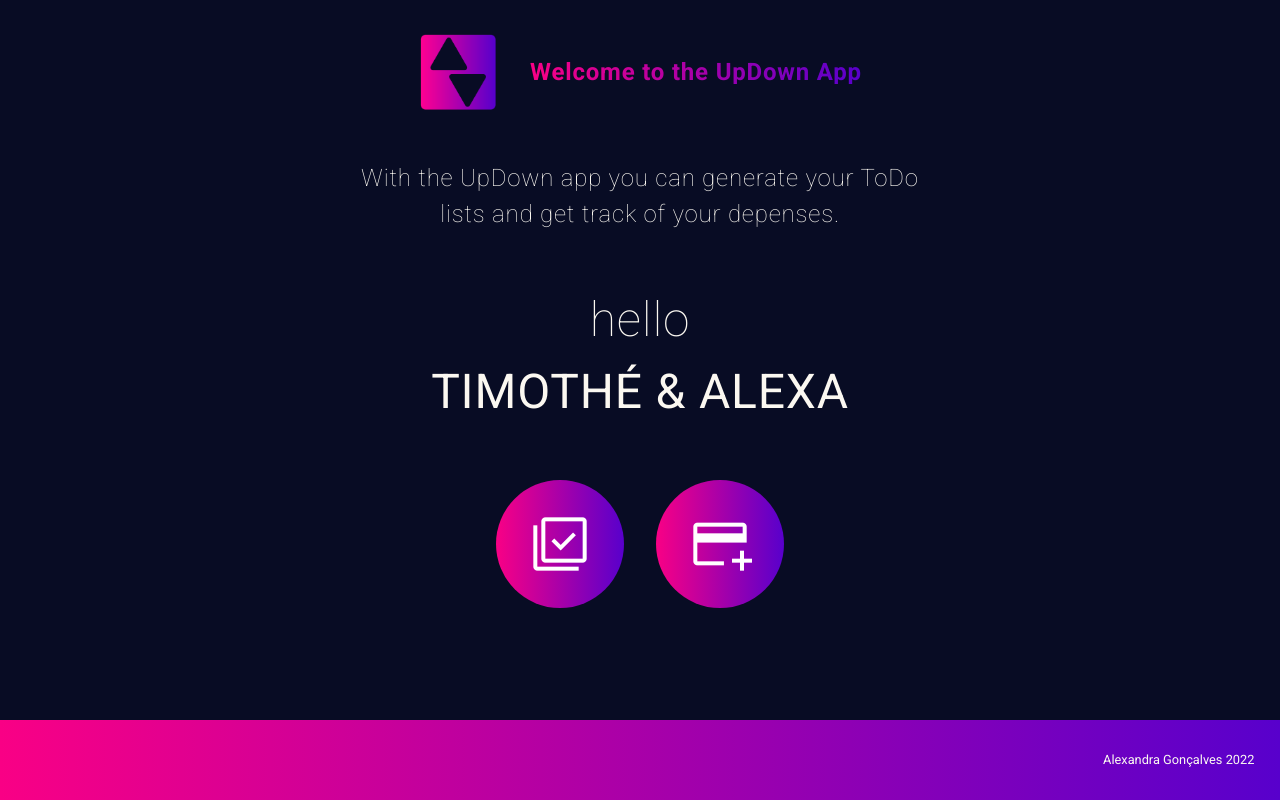
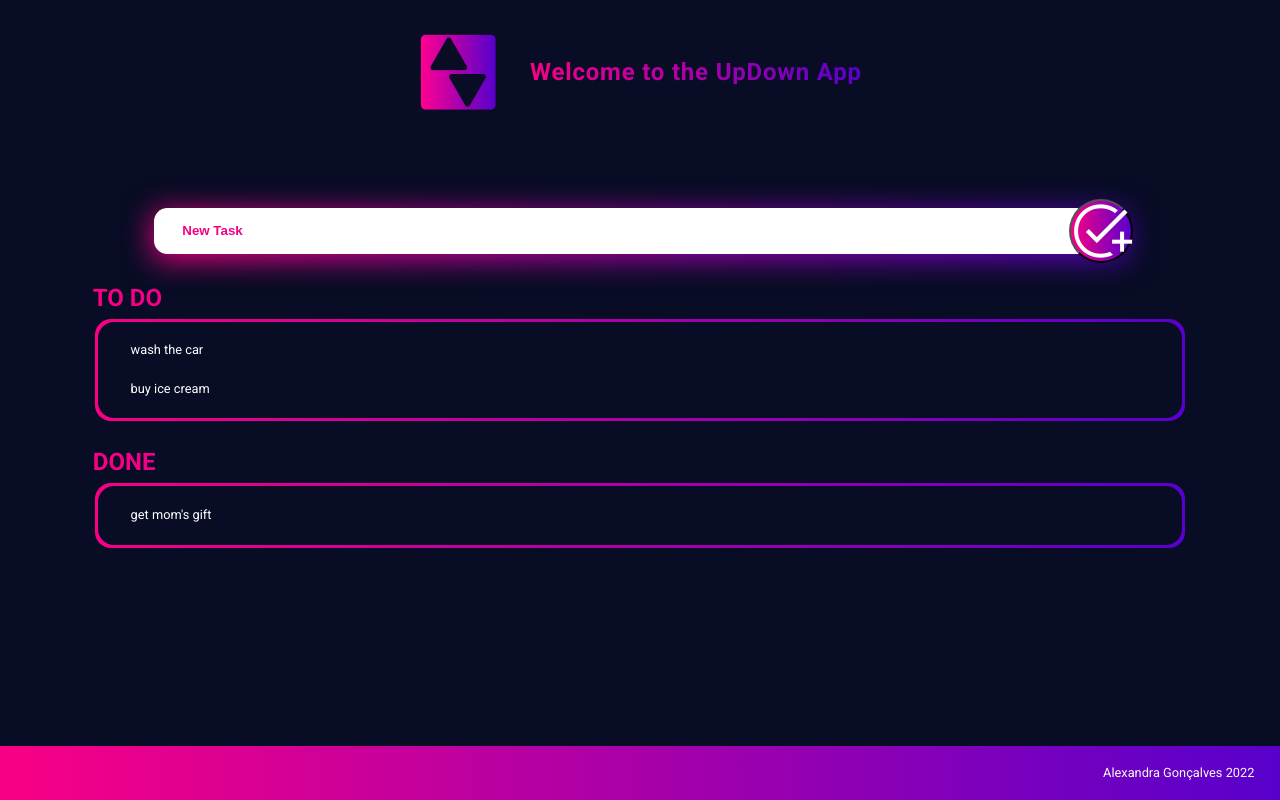
Before and after one commit to alexagoncalves/updown, a React app: page / in a window 1280 px wide. Built offline with nearby package versions, Linux system fonts and the light colour scheme.

Commit message:
todo page with input design

```diff
--- /dev/null
+++ b/src/components/AddTaskForm/addtaskform.scss
@@ -0,0 +1,87 @@
+@use 'src/styles/vars';
+@use 'src/styles/mixins';
+
+.form {
+    display: flex;
+    width: 80%;
+    align-items: center;
+    margin: 2em auto;
+    position: relative;
+
+    &-new {
+        position: relative;
+        width: 100%;
+
+        &::before {
+            content: "";
+            z-index: -1;
+            position: absolute;
+            top: 0;
+            right: 0;
+            bottom: 0;
+            left: 0;
+            background: vars.$gradient;
+            transform: translate3d(0px, 5px, 0) scale(1);
+            filter: blur(15px);
+            opacity: var(0.7);
+            transition: opacity 0.3s;
+            border-radius: inherit;
+        }
+
+        &::after {
+            content: "";
+            z-index: -1;
+            position: absolute;
+            top: 0;
+            right: 0;
+            bottom: 0;
+            left: 0;
+            background: inherit;
+            border-radius: inherit;
+        }
+
+        &__task {
+
+            padding: 1em;
+            padding-left: 2em;
+            border-radius: 1em;
+            border-color: transparent;
+            width: 100%;
+            color: vars.$dark-blue;
+            font-weight: 700;
+
+            &::placeholder {
+                background-image: vars.$gradient;
+                background-clip: text;
+                color: transparent;
+                font-weight: 700;
+            }
+        }
+    }
+
+    .material-symbols-outlined {
+        @include mixins.material-symbols;
+        width: 1em;
+        height: 1em;
+        position: absolute;
+        right: -0.1em;
+
+        &:hover{
+            width: 1.5em;
+            height: 1.5em;
+            transition: 0.5s;
+        }
+
+        @media (min-width: 600px) {
+            width: 1em;
+            height: 1em;
+            transition: 0.5s;
+
+            &:hover{
+                width: 1.5em;
+                height: 1.5em;
+                transition: 0.5s;
+            }
+        }
+    }
+}
--- /dev/null
+++ b/src/components/AddTaskForm/index.js
@@ -0,0 +1,20 @@
+import PropTypes from 'prop-types';
+import './addtaskform.scss';
+
+const AddTaskForm = ({newTask, addNewTask}) => (
+    <div className="form" onSubmit={(e) => {
+        e.preventDefault();
+    }}>
+        <form className="form-new">
+            <input type="text" className="form-new__task" placeholder="New Task" value={newTask} onChange={(e) => { addNewTask(e.value);}} />
+        </form>
+            <button type="button" onClick={() => {}}className="material-symbols-outlined">add_task</button>
+    </div>
+)
+
+AddTaskForm.propTypes = {
+    newTask: PropTypes.string,
+    addNewTask: PropTypes.func,
+}
+
+export default AddTaskForm;
--- a/src/components/App/app.scss
+++ b/src/components/App/app.scss
@@ -0,0 +1,15 @@
+#root {
+    width: 100vw;
+    height: 100vh;
+  }
+
+.app {
+    width: 100%;
+    height: 100%;
+    display: flex;
+    flex-direction: column;
+    flex-wrap: nowrap;
+    align-content: center;
+    justify-content: space-between;
+    align-items: stretch;
+}
--- a/src/components/App/index.js
+++ b/src/components/App/index.js
@@ -1,20 +1,39 @@
+import {useState} from 'react';
+
 // == Project imports
+import Footer from 'src/components/Footer';
 import Header from 'src/components/Header';
+import MainMenu from 'src/components/MainMenu';
+import TodoPage from 'src/components/TodoPage';
 import Welcome from 'src/components/Welcome';
-import MainMenu from 'src/components/MainMenu';
-import Footer from 'src/components/Footer';
+
 // == Same file imports
 import './app.scss'
 
+// == Data imports
+import datas from 'src/datas/datas';
+
 // == Composant
-const App = () => (
-  <div className="app">
-    <Header/>
-    <Welcome/>
-    <MainMenu/>
-    <Footer/>
-  </div>
-);
+const App = () => {
+
+  const [newTask, setNewTask] = useState('');
+  const handleChange = (e) => {
+    setNewTask(e.currentTarget.value)
+  };
+  const addNewTask = (e) => {
+    setNewTask(e.currentTarget.value)
+  };
+
+  return(
+    <div className="app">
+      <Header/>
+      <TodoPage todolist={datas.todolist} newTask={newTask} addNewTask={addNewTask}/>
+      {/* <Welcome user={datas.userslist}/>
+      <MainMenu/> */}
+      <Footer/>
+    </div>
+  );
+};
 
 // == Export
 export default App;
--- a/src/components/Footer/footer.scss
+++ b/src/components/Footer/footer.scss
@@ -4,15 +4,12 @@
     background-image: vars.$gradient;
     width: 100%;
     height: 5em;
-    position: absolute;
-    left: 0;
-    right: 0;
-    bottom: 0;
-    margin: auto;
     text-align: right;
     display: flex;
     align-items: center;
     justify-content: flex-end;
+    position: sticky;
+    bottom: 0;
 
     &-information {
         color: vars.$light-text;
--- a/src/components/Header/header.scss
+++ b/src/components/Header/header.scss
@@ -1,13 +1,14 @@
 @use 'src/styles/vars';
 
 .header {
-    color: vars.$light-text;
-    align-items: center;
-    letter-spacing: 0.05em;
+    margin: 2em;
+    position: sticky;
+    top: 0;
+    z-index: 1;
 
     &-logo__title {
-        width: 100%;
         display: flex;
+        letter-spacing: 0.05em;
         align-items: center;
         @media (min-width: 600px) {
             justify-content: center;
@@ -25,18 +26,4 @@
         background-clip: text;
         color: transparent;
     }
-
-    &-presentation {
-        font-size: 1em;
-        text-align: center;
-        max-width: 80%;
-        margin: 2em auto 0;
-        line-height: 1.5em;
-        font-weight: 100;
-        @media (min-width: 600px) {
-            font-size: 1.5em;
-            max-width: 50%;
-            margin: 2em auto 0;
-        }
-    }
 }
--- a/src/components/Header/index.js
+++ b/src/components/Header/index.js
@@ -9,9 +9,7 @@ const Header = () => (
             <img src={upDownLogo} alt="updown logo" className="header-logo"/>
             <h1 className="header-title">Welcome to the UpDown App</h1>
         </nav>
-        <p className="header-presentation">
-            With the <span>UpDown</span> app you can generate your ToDo lists and get track of your depenses.
-        </p>
+
     </header>
 )
 
--- a/src/components/MainMenu/index.js
+++ b/src/components/MainMenu/index.js
@@ -2,8 +2,8 @@ import './mainmenu.scss'
 
 const MainMenu = () => (
     <div className="mainmenu-buttons">
-        <span className="material-symbols-outlined">library_add_check</span>
-        <span className="material-symbols-outlined">add_card</span>
+        <button type="button" onClick={() => {}}className="material-symbols-outlined">library_add_check</button>
+        <button type="button" onClick={() => {}}className="material-symbols-outlined">add_card</button>
     </div>
 )
 
--- a/src/components/MainMenu/mainmenu.scss
+++ b/src/components/MainMenu/mainmenu.scss
@@ -1,28 +1,34 @@
 @use 'src/styles/vars';
+@use 'src/styles/mixins';
 
 .mainmenu-buttons {
     display: flex;
     justify-content: space-evenly;
-    margin-top: 4em;
+    margin: 4em auto;
     @media (min-width: 600px) {
         justify-content: center;
         gap: 2em;
     }
 
     .material-symbols-outlined {
-        color: white;
-        font-size: 4em;
-        display: flex;
-        background-image: vars.$gradient;
-        border-radius: 50%;
-        width: 1.5em;
-        height: 1.5em;
-        text-align: center;
-        align-items: center;
-        justify-content: center;
+        @include mixins.material-symbols;
+
+        &:hover{
+            width: 2em;
+            height: 2em;
+            transition: 0.5s;
+        }
+
         @media (min-width: 600px) {
             width: 2em;
             height: 2em;
+            transition: 0.5s;
+
+            &:hover{
+                width: 2.5em;
+                height: 2.5em;
+                transition: 0.5s;
+            }
         }
       }
 }
--- /dev/null
+++ b/src/components/TodoList/index.js
@@ -0,0 +1,31 @@
+import './todolist.scss';
+import PropTypes from 'prop-types';
+
+
+const TodoList = ({todolist}) => (
+    <div className="todolist">
+        <h2 className="todolist-title">To Do</h2>
+        <ul className="todolist-tasklist">
+            {todolist.filter(task => task.done === false).map(task => (
+                <li className="donelist-task" key={task.id}>
+                   {task.task}
+                </li>
+            ))}
+        </ul>
+
+        <h2 className="donelist-title">Done</h2>
+        <ul className="donelist-tasklist">
+            {todolist.filter(task => task.done === true).map(task => (
+                <li className="donelist-task" key={task.id}>
+                   {task.task}
+                </li>
+            ))}
+        </ul>
+    </div>
+)
+
+TodoList.propTypes = {
+    todolist: PropTypes.arrayOf(PropTypes.object).isRequired,
+};
+
+export default TodoList;
--- /dev/null
+++ b/src/components/TodoList/todolist.scss
@@ -0,0 +1,48 @@
+@use 'src/styles/vars';
+@use 'src/styles/mixins';
+
+.todolist {
+    color: white;
+    width: 90%;
+    margin:auto;
+
+    &-title, .donelist-title {
+        font-weight: 700;
+        font-size: 1.5em;
+        background-image: vars.$gradient;
+        background-clip: text;
+        color: transparent;
+        margin-bottom: 0.5em;
+        text-transform: uppercase;
+    }
+
+    &-tasklist, .donelist-tasklist {
+        @include mixins.border-radius-gradient;
+        margin-bottom: 2em;
+    }
+
+    &-tasklist::after, .donelist-tasklist::after {
+        @include mixins.border-radius-gradient-after;
+    }
+
+    &-task, .donelist-task {
+        padding: 1em;
+        font-size: 0.8em;
+        display: flex;
+        justify-content: space-between;
+        align-items: center;
+
+        &:hover {
+            background-image: vars.$gradient;
+            border-radius: 1em;
+        }
+    }
+
+    &-select, .donelist-select {
+        width: 1em;
+        height: 1em;
+        background-color: vars.$dark-blue;
+        border: 1px solid white;
+        border-radius: 0.2em;
+    }
+}
--- /dev/null
+++ b/src/components/TodoPage/index.js
@@ -0,0 +1,18 @@
+import './todopage.scss';
+import PropTypes from 'prop-types';
+
+import AddTaskForm from 'src/components/AddTaskForm';
+import TodoList from 'src/components/TodoList';
+
+const TodoPage = ({todolist}) => (
+    <div className="todo-page">
+        <AddTaskForm/>
+        <TodoList todolist={todolist}/>
+    </div>
+)
+
+TodoPage.propTypes = {
+    todolist: PropTypes.arrayOf(PropTypes.object).isRequired,
+};
+
+export default TodoPage;
--- /dev/null
+++ b/src/components/TodoPage/todopage.scss
@@ -0,0 +1,23 @@
+@use 'src/styles/vars';
+
+.todo-page {
+    margin:2em;
+    height: 100%;
+    overflow-y: scroll;
+    scrollbar-width: none;
+
+    &::-webkit-scrollbar-track {
+      background-color: vars.$dark-blue;
+      border-radius: 5px;
+    }
+
+    &::-webkit-scrollbar {
+      width: 5px;
+      background-color: vars.$dark-blue;
+    }
+
+    &::-webkit-scrollbar-thumb {
+      border-radius: 5px;
+      background-image: linear-gradient(to bottom, vars.$pink 0%, vars.$purple 100%);
+    }
+}
--- a/src/components/Welcome/index.js
+++ b/src/components/Welcome/index.js
@@ -1,9 +1,18 @@
+import PropTypes from 'prop-types';
+
 import './welcome.scss'
 
-const Welcome = () => (
+const Welcome = ({user}) => (
     <div className="main">
-        <h2 className="main-welcome">hello <span className="main-welcome__name">Timothé & Alexa</span></h2>
+        <p className="main-presentation">
+            With the <span>UpDown</span> app you can generate your ToDo lists and get track of your expenses.
+        </p>
+        <h2 className="main-welcome">hello <span className="main-welcome__name">{user[0].name}</span></h2>
     </div>
-);
+    );
+
+Welcome.propTypes = {
+    user: PropTypes.arrayOf(PropTypes.object).isRequired,
+};
 
 export default Welcome;
--- a/src/components/Welcome/welcome.scss
+++ b/src/components/Welcome/welcome.scss
@@ -2,8 +2,21 @@
 
 .main {
     color: vars.$light-text;
-    margin-top: 4em;
     letter-spacing: 0.05em;
+
+    &-presentation {
+        font-size: 1em;
+        text-align: center;
+        max-width: 80%;
+        margin: 2em auto;
+        line-height: 1.5em;
+        font-weight: 100;
+        @media (min-width: 600px) {
+            font-size: 1.5em;
+            max-width: 50%;
+            margin: 2em auto 0;
+        }
+    }
 
     &-welcome {
         text-align: center;
@@ -11,6 +24,7 @@
         font-weight: 100;
         display: flex;
         flex-direction: column;
+        margin-top: 1em;
 
         &__name {
             font-weight: 400;
--- /dev/null
+++ b/src/datas/datas.js
@@ -0,0 +1,46 @@
+export default {
+    todolist: [
+        {
+            id: 1,
+            task: 'wash the car',
+            done: false,
+        },
+        {
+            id: 2,
+            task: 'buy ice cream',
+            done: false,
+        },
+        {
+            id: 3,
+            task: 'get mom\'s gift',
+            done: true,
+        }
+    ],
+    expenseslist: [
+        {
+            id: 1,
+            place: 'ice cream shop',
+            value: 23.40,
+        },
+        {
+            id: 2,
+            place: 'sushi restaurant',
+            value: 57.98,
+        },
+        {
+            id: 3,
+            place: 'post office',
+            value: 1.20,
+        }
+    ],
+    userslist: [
+        {
+            id: 1,
+            name: 'Alexa'
+        },
+        {
+            id: 2,
+            name: 'Timothé'
+        }
+    ]
+}
--- a/src/styles/_vars.scss
+++ b/src/styles/_vars.scss
@@ -1,6 +1,5 @@
 // == color variables
 $dark-blue: #080c24;
-$cream-white: #FCDAB7;
 $light-text: #FBF8F1;
 
 // == logo color variables
--- a/src/styles/index.scss
+++ b/src/styles/index.scss
@@ -7,5 +7,4 @@
 body {
   font-family: 'Roboto', sans-serif;
   background-color: vars.$dark-blue;
-  margin: 2em;
 }
```
Also changed, not shown: src/styles/_mixins.scss (added, +36 -0 lines).
